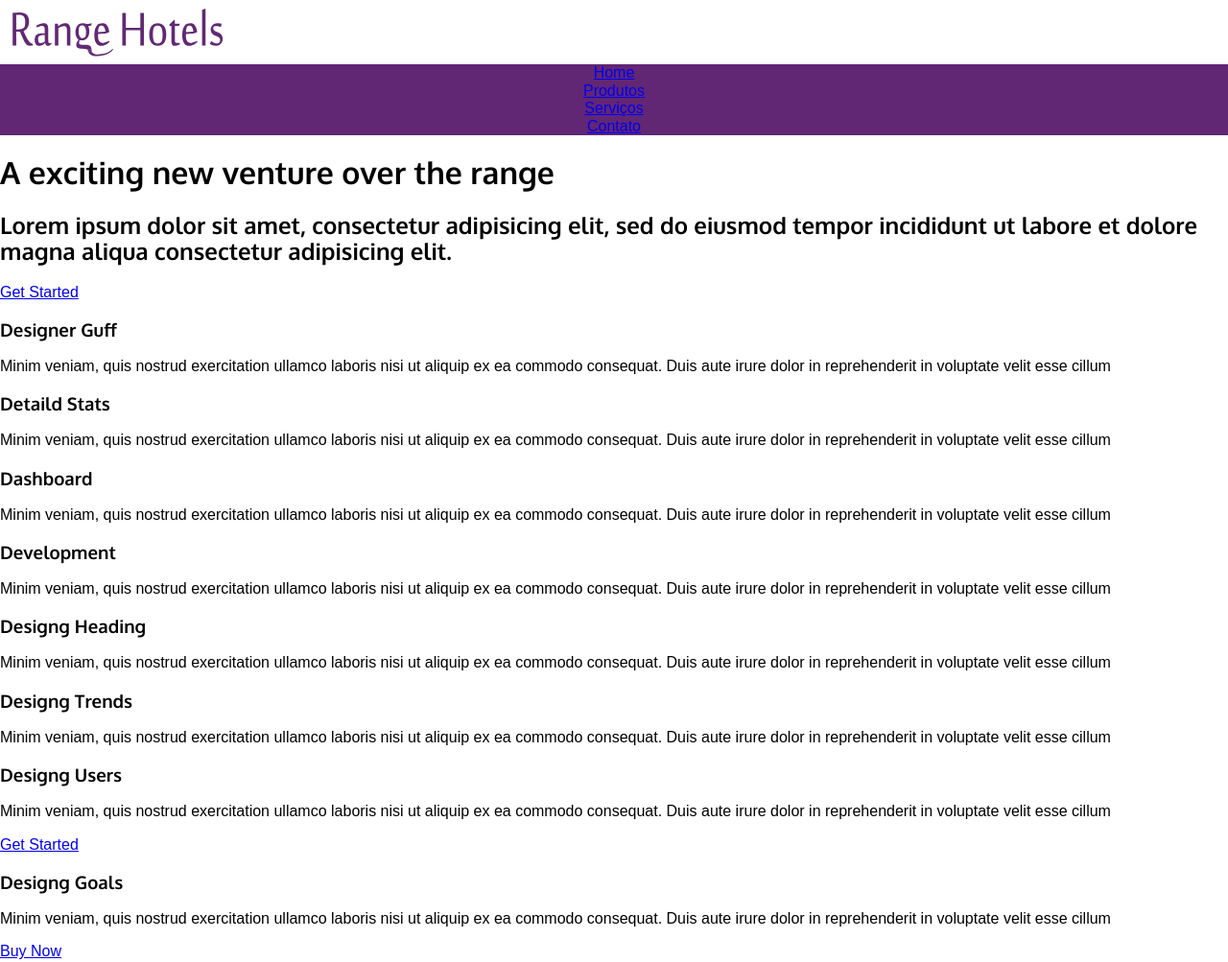
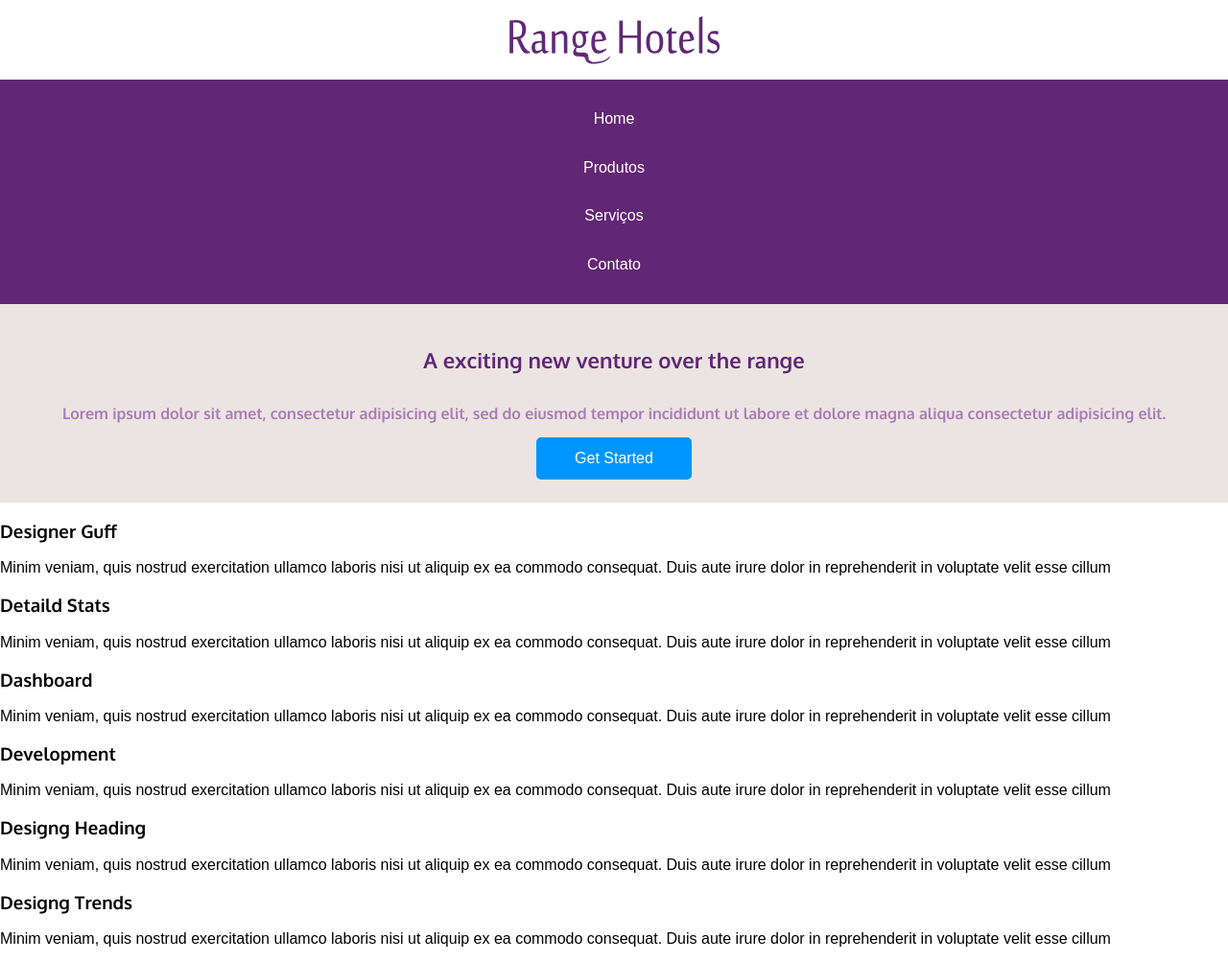
Before and after one commit to PeGuedes/RangeHotels, a plain HTML site: page index.html in a window 1280 px wide. Shown: the top 1003 px of the page at 96% size. Drawn offline with Linux system fonts and the light colour scheme.

Commit message:
Ajuste do CSS no header e primeira section

```diff
--- a/css/main.css
+++ b/css/main.css
@@ -2,6 +2,10 @@
 
 :root{
     --nav-purple: #612674;
+    --nav-lightpurple: #a87bb7;
+    --nav-white: #fff;
+    --nav-lightgrey: #ece4e2;
+    --nav-lightblue: #0096ff;
 }
 
 html{
@@ -12,6 +16,14 @@ h1, h2, h3, h4, h5, h6{
     font-family: 'Oxygen', arial;
 }
 
+.top-header{
+    text-align: center;
+}
+
+.top-header-logo{
+    margin: .5em;
+}
+
 .top-nav{
     background: var(--nav-purple);
     text-align: center;
@@ -19,6 +31,77 @@ h1, h2, h3, h4, h5, h6{
 
 .top-nav ul{
     margin: 0;
-    padding: 0;
+    padding: 1em 0;
     list-style: none;
 }
+
+.top-nav a{
+    color: var(--nav-white);
+    text-decoration: none;
+    padding: 1em;
+    display: block;
+}
+
+.top-nav a:hover{
+    background: var(--nav-lightpurple);
+}
+
+.top-content{
+    padding: 1em;
+    text-align: center;
+    background: var(--nav-lightgrey);
+}
+
+.top-content-title{
+    color: var(--nav-purple);
+    font-size: 1.375em;
+    margin: 1.375em;
+}
+
+.top-content-subtitle{
+    color: var(--nav-lightpurple);
+    font-size: 1em;
+    line-height: 1.5;
+    margin-bottom: .3em;
+}
+
+.btn{
+    display: inline-block;
+    text-align: center;
+    margin: 15px;
+    text-decoration: none;
+    padding: .9em 2.5em;
+}
+
+.efeito{
+    border: none;
+    color: var(--nav-white);
+    margin: .5em;
+    font-size: 1em;
+    line-height: 1em;
+    border-radius: 5px;
+    position: relative;
+    box-sizing: border-box;
+    cursor: pointer;
+    transition: all 400ms ease;
+}
+
+.efeito-1{
+    background-color: var(--nav-lightblue);
+}
+
+.efeito-1:before{
+    content: '';
+    position: absolute;
+    top: 0;
+    left: 0;
+    width: 0;
+    height: 64px;
+    background: rgba(255,255,255,0.3);
+    border-radius: 5px;
+    transition: all .8s ease;
+}
+
+.efeito-1:hover:before{
+    width: 100%;
+}
--- a/index.html
+++ b/index.html
@@ -14,7 +14,7 @@
 
     <header class="top-header">
 
-        <img src="images/logo_mob.svg" alt="logotipo range hotels">
+        <img src="images/logo_mob.svg" alt="logotipo range hotels" class="top-header-logo">
 
         <nav class="top-nav">
             <ul>
@@ -28,12 +28,14 @@
     </header>
 
     <div>
-        <section>
-            <h1>A exciting new venture over the range</h1>
-            <h2>Lorem ipsum dolor sit amet, consectetur adipisicing elit, sed do eiusmod tempor incididunt ut labore et
+        <section class="top-content">
+            <h1 class="top-content-title">A exciting new venture over the range</h1>
+            <h2 class="top-content-subtitle">Lorem ipsum dolor sit amet, consectetur adipisicing elit, sed do eiusmod
+                tempor incididunt ut labore et
                 dolore magna
                 aliqua consectetur adipisicing elit.</h2>
-            <a href="#">Get Started</a>
+            <a href="#" class="btn efeito efeito-1">Get Started</a>
+
         </section>
 
         <section>
@@ -99,7 +101,8 @@
         </ul>
 
         <p>Copyright The Range</p>
-        <p>Minim veniam, quis nostrud exercitation ullamco laboris nisi ut aliquip ex ea commodo consequat. Duis aute irure
+        <p>Minim veniam, quis nostrud exercitation ullamco laboris nisi ut aliquip ex ea commodo consequat. Duis aute
+            irure
             dolor in reprehenderit in voluptate velit esse cillum</p>
     </footer>
 </body>
```
